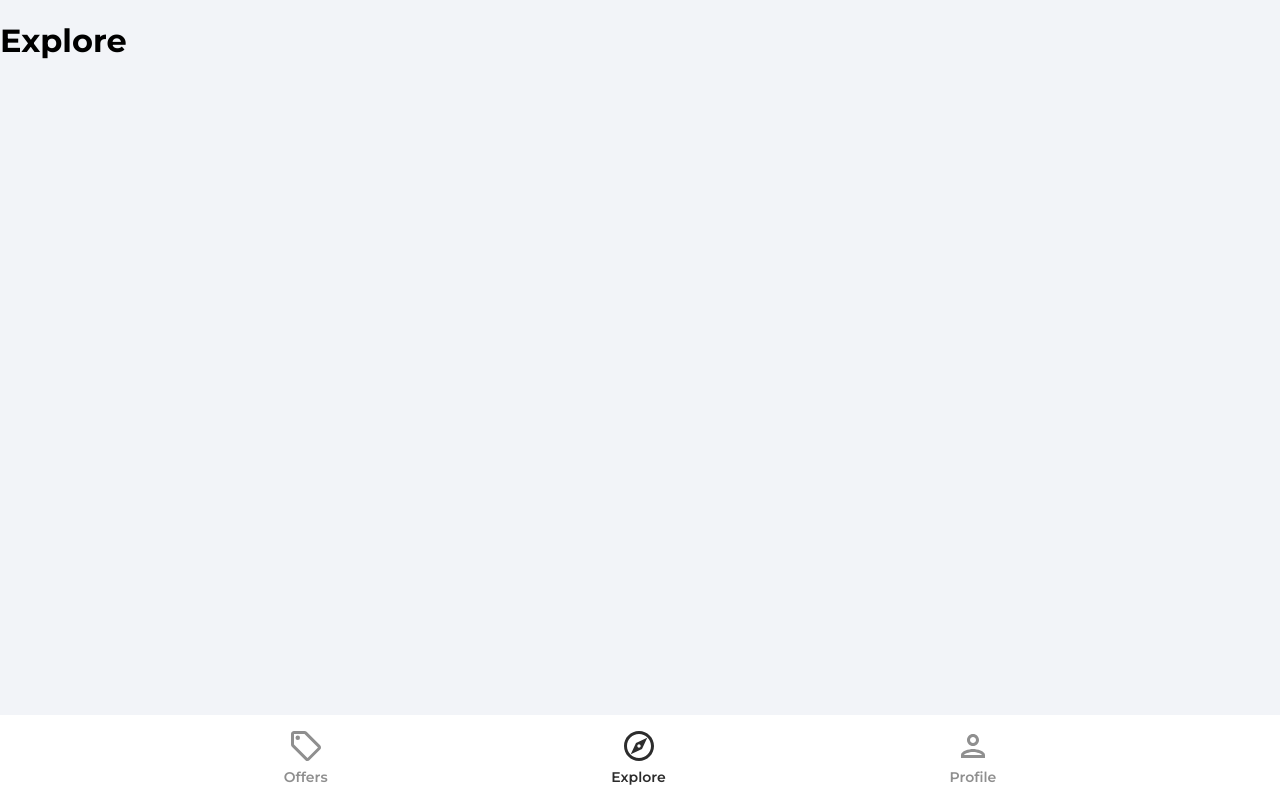
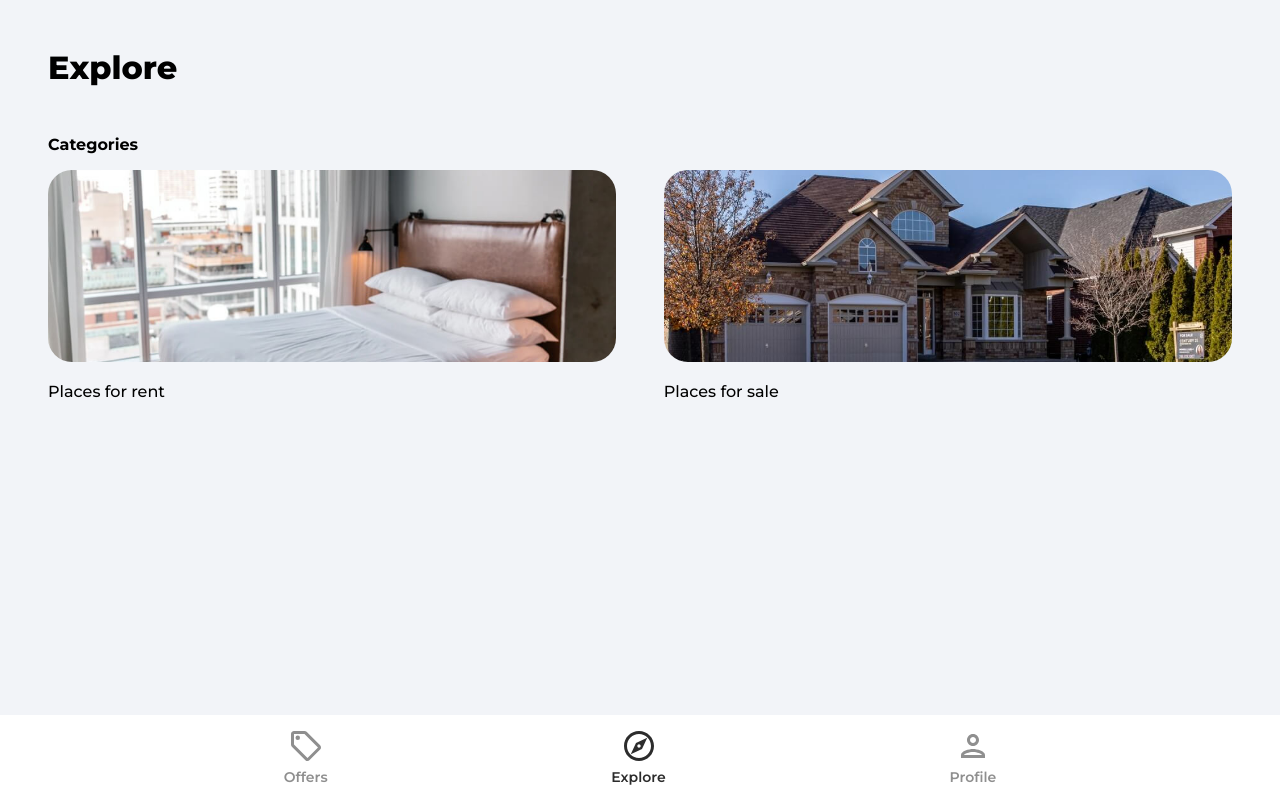
Before and after one commit to cmattrox/house-marketplace-app, a React (Create React App) app: page / in a window 1280 px wide. Built offline with nearby package versions, Linux system fonts and the light colour scheme.

Commit message:
Adding the category page

```diff
--- a/src/App.js
+++ b/src/App.js
@@ -9,6 +9,7 @@
 import Profile from './pages/Profile';
 import SignIn from './pages/SignIn';
 import SignUp from './pages/SignUp';
+import Category from './pages/Category';
 
 function App() {
 	return (
@@ -17,6 +18,10 @@
 				<Routes>
 					<Route path="/" element={<Explore />} />
 					<Route path="/offers" element={<Offers />} />
+					<Route
+						path="/category/:categoryName"
+						element={<Category />}
+					/>
 					<Route path="/profile" element={<PrivateRoute />}>
 						<Route path="/profile" element={<Profile />} />
 					</Route>
--- /dev/null
+++ b/src/pages/Category.jsx
@@ -0,0 +1,7 @@
+import React from 'react';
+
+function Category() {
+	return <div>Category</div>;
+}
+
+export default Category;
--- a/src/pages/Explore.jsx
+++ b/src/pages/Explore.jsx
@@ -1,9 +1,39 @@
+import { Link } from 'react-router-dom';
+import rentCategoryImage from '../assets/jpg/rentCategoryImage.jpg';
+import sellCategoryImage from '../assets/jpg/sellCategoryImage.jpg';
+
 function Explore() {
-  return (
-    <div>
-      <h1>Explore</h1>
-    </div>
-  )
+	return (
+		<div className="explore">
+			<header>
+				<p className="pageHeader">Explore</p>
+			</header>
+
+			<main>
+				{/* Slider */}
+
+				<p className="exploreCategoryHeading">Categories</p>
+				<div className="exploreCategories">
+					<Link to="/category/rent">
+						<img
+							src={rentCategoryImage}
+							alt="rent"
+							className="exploreCategoryImg"
+						/>
+						<p className="exploreCategoryName">Places for rent</p>
+					</Link>
+					<Link to="/category/sell">
+						<img
+							src={sellCategoryImage}
+							alt="sell"
+							className="exploreCategoryImg"
+						/>
+						<p className="exploreCategoryName">Places for sale</p>
+					</Link>
+				</div>
+			</main>
+		</div>
+	);
 }
 
-export default Explore
+export default Explore;
```
